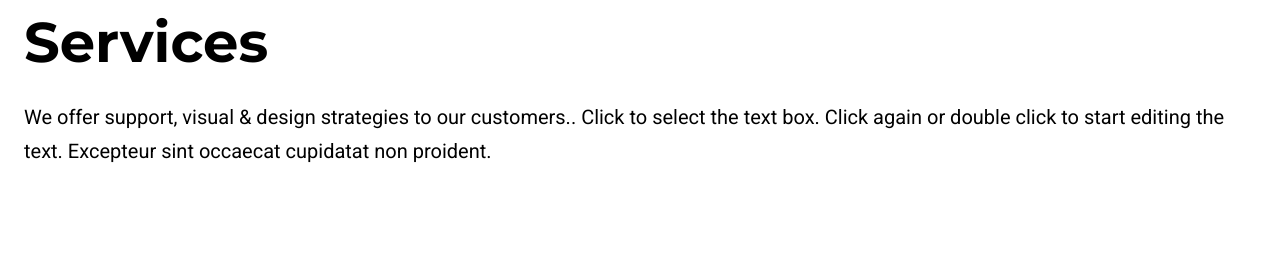
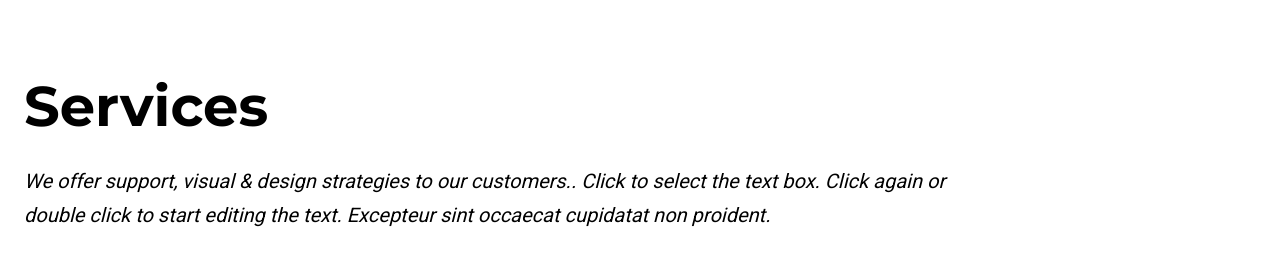
Before and after one commit to sheronimo/clone-nicepage1144355, a plain HTML site: page index.html in a window 1280 px wide. Drawn offline with Linux system fonts and the light colour scheme.

Commit message:
lost div tag

```diff
--- a/index.html
+++ b/index.html
@@ -18,14 +18,13 @@
 	</head>
 	<body>
 		<div class="container">
-			<header>
+			<header class="page-header">
 				<h1 class="page-heading">Services</h1>
-				<p class="lead-text">
+				<em class="lead-text">
 					We offer support, visual & design strategies to our customers.. Click to
 					select the text box. Click again or double click to start editing the
 					text. Excepteur sint occaecat cupidatat non proident.
-				</p>
-						</div>
+				</em>
 			</header>
 	</body>
 </html>
```
